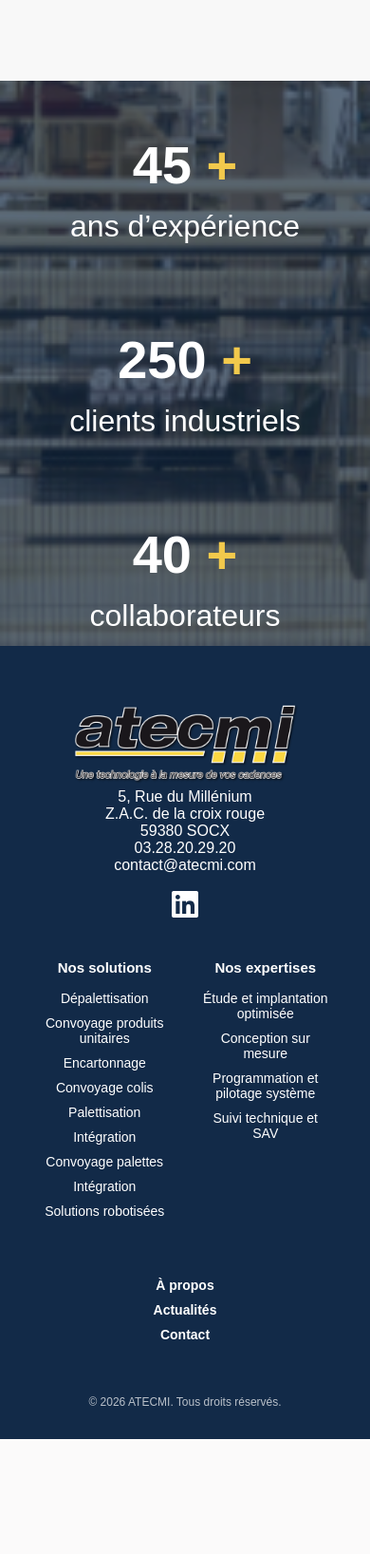
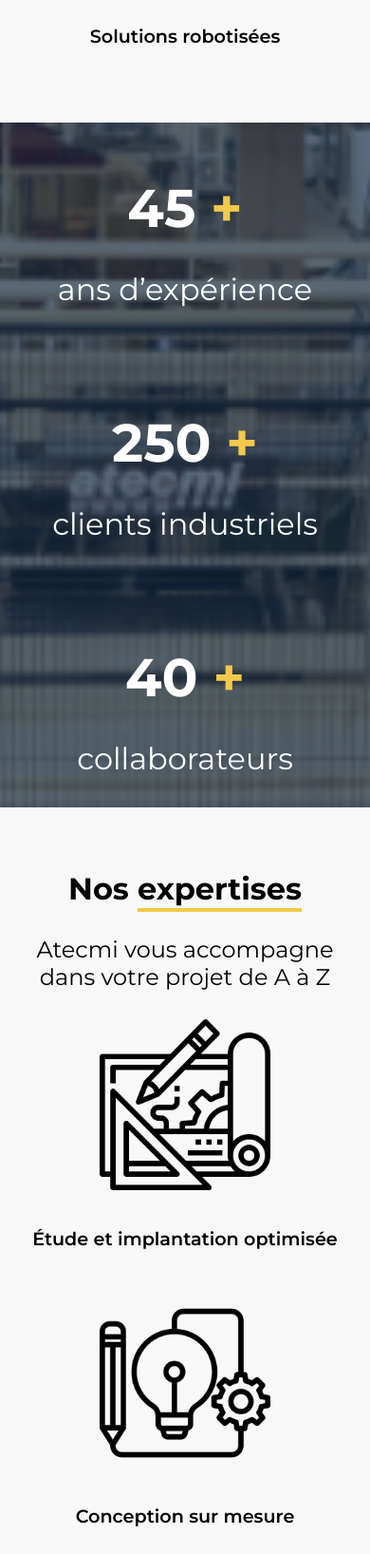
Before and after one commit to MelanyFroment/ATECMI, a Django app: template config/templates/core/home.html in a window 390 px wide. Shown: the part 4864-6500 px from the top of the page at 95% size. Before the commit the page ends 6379 px from the top, so only its background shows below. Run offline with Django 5.2, Linux system fonts and the light colour scheme; the template is opened without the code that fills it, so the values that code supplies are empty.

Commit message:
finish home page

```diff
--- a/config/static/css/style.css
+++ b/config/static/css/style.css
@@ -1,5 +1,4 @@
-body { font-family: sans-serif; margin:0; padding:0; }
-
+body {font-family: 'Montserrat';margin: 0;padding: 0;}
 .footer { background: #222; color: #fff; text-align: center; padding: 1rem; }
 .cta { background: #f2c94c;color: #0e2643;box-shadow: rgba(0, 0, 0, 0.24) 0px 3px 8px; padding: 1rem 2rem; border: none; cursor: pointer;font-weight: 900;}
 .cta2 {background: #0e2643;padding: 1rem 2rem;border: none;color: #fff;cursor: pointer;font-weight: 900;box-shadow: rgba(0, 0, 0, 0.24) 0px 3px 8px;}
@@ -11,7 +10,7 @@
 
 /* NAVBAR */
 .navbar {position: absolute;top: 0;width: 100%;z-index: 10;background: #0f2745cf;display: flex;justify-content: space-around;align-items: center;}
-.navbar a {color: white;text-decoration: none;font-family: 'Montserrat', sans-serif;font-weight: 700;}
+.navbar a {color: white;text-decoration: none;font-weight: 700;}
 .navbar ul {display: flex;align-items: center;gap: 90px;list-style: none;margin: 0;padding: 0;}
 .navbar li.contact{background-color: #f2c94c;padding: 10px;}
 .navbar li.cta a{color: #000;font-weight: bold;}
@@ -95,7 +94,7 @@
         margin-left: 40px;
     }
     .logo {
-        width: 16rem;
+        width: 10rem;
     }
     .nav-menu a {
         font-size: 16px;
@@ -155,13 +154,13 @@
 }
 @media (min-width: 1400px) {
     .hero-content h1 {
-        font-size: 3.8rem;
+        font-size: 3.0rem;
     }
     .hero-content p {
-        font-size: 1.4rem;
+        font-size: 1.2rem;
     }
     .hero-buttons button {
-        font-size: 1.1rem;
+        font-size: 0.8rem;
         padding: 16px 30px;
     }
 }
@@ -229,7 +228,7 @@
 .features h2 strong {position: relative;}
 .features h2 strong::after {content: "";position: absolute;left: 0;bottom: -5px; /* espace sous le texte */width: 100%;height: 4px;background-color: #f2c94c;}
 .cards {display: grid;grid-template-columns: repeat(5, 1fr);gap: 20px;align-items: center;justify-items: center;}
-.card img {width: 100%;max-width: 120px;height: auto;object-fit: contain;transition: transform 0.3s ease-in-out;}
+.card img {width: 100%;max-width: 165px;height: auto;object-fit: contain;transition: transform 0.3s ease-in-out;}
 .card img:hover {transform: scale(1.2);cursor: pointer;}
 
 /* TABLETTE */
@@ -246,6 +245,15 @@
         gap: 10px;
     }
 }
+@media (min-width: 1400px) {
+    .card img {
+        width: 100%;
+        max-width: 225px;
+        height: auto;
+        object-fit: contain;
+        transition: transform 0.3s ease-in-out;
+    }
+}
 
 /* Section Solutions */
 .solutions {padding: 60px 90px;background: #f8f8f8;}
@@ -255,7 +263,7 @@
 .solutions-row {display: grid;grid-template-columns: repeat(3, 1fr);gap: 30px;}
 .solution-item {text-align: center;}
 .solution-item img {width: 100%;max-width: 455px;height: 300px;object-fit: cover;margin-bottom: 15px;transition: transform 0.3s ease;}
-.solution-item p {font-weight: 600;font-size: 1.5rem;}
+.solution-item p {font-weight: 600;font-size: 1.2rem;}
 .solution-item:hover img {transform: scale(1.05);}
 
 /* TABLETTE */
@@ -290,7 +298,7 @@
 .highlight-content {position: relative;z-index: 2;display: grid;grid-template-columns: repeat(3, 1fr);gap: 40px;width: 80%;text-align: center;color: white;}
 .highlight-item h3 {font-size: 3.5rem;margin-bottom: 10px;}
 .highlight-item h3 strong {color: #f2c94c;}
-.highlight-item p {font-size: 2rem;line-height: 0;}
+.highlight-item p {font-size: 2rem;}
 
 /* TABLETTE */
 @media (max-width: 1024px) {
@@ -306,3 +314,49 @@
         gap: 20px;
     }
 }
+
+/* Expertises */
+.expertises{padding: 60px 90px;background: #f8f8f8;}
+.expertises h2 {font-size: 2rem;margin-bottom: 30px;}
+.expertises h2 strong {position: relative;}
+.expertises h2 strong::after {content: "";position: absolute;left: 0;bottom: -5px;width: 100%;height: 4px;background-color: #f2c94c;}
+.expertises p {font-size: 1.5rem;margin-bottom: 30px;text-align: center;}
+.expertises-content {position: relative;z-index: 2;display: grid;grid-template-columns: repeat(4, 1fr);gap: 40px;width: 100%;text-align: center;color: white;}
+.expertises-row {display: grid;grid-template-columns: repeat(3, 1fr);gap: 30px;}
+.expertises-item {text-align: center;}
+.expertises-item img {width: 100%;max-width: 180px;height: 180px;object-fit: cover;margin-bottom: 15px;transition: transform 0.3s ease;}
+.expertises-item p {font-weight: 600;font-size: 1.5rem;color: #000;}
+.expertises-item:hover img {transform: scale(1.05);}
+
+/* TABLETTE */
+@media (max-width: 1024px) {
+    .expertises {
+        padding: 50px 40px;
+    }
+    .expertises-content {
+        grid-template-columns: repeat(2, 1fr);
+        gap: 30px;
+    }
+    .expertises-item img {
+        max-width: 220px;
+        height: 220px;
+    }
+}
+
+/* MOBILE */
+@media (max-width: 600px) {
+    .expertises {
+        padding: 40px 20px;
+    }
+    .expertises-content {
+        grid-template-columns: 1fr;
+        gap: 20px;
+    }
+    .expertises-item img {
+        max-width: 180px;
+        height: 180px;
+    }
+    .expertises-item p {
+        font-size: 1.2rem;
+    }
+}
--- a/config/templates/core/home.html
+++ b/config/templates/core/home.html
@@ -96,4 +96,30 @@
         </div>
     </div>
 </section>
+
+<section class="expertises">
+    <h2 class="text-center">Nos <strong>expertises</strong></h2>
+    <p>Atecmi vous accompagne dans votre projet de A à Z</p>
+    <div class="expertises-content">
+        <div class="expertises-item">
+            <img src="/static/images/accueil/conception1.png" alt="Expérience">
+            <p>Étude et implantation optimisée </p>
+        </div>
+
+        <div class="expertises-item">
+            <img src="/static/images/accueil/conception2.png" alt="Clients">
+            <p>Conception sur mesure</p>
+        </div>
+
+        <div class="expertises-item">
+            <img src="/static/images/accueil/conception3.png" alt="Équipe">
+            <p>Programmation et pilotage système</p>
+        </div>
+
+        <div class="expertises-item">
+            <img src="/static/images/accueil/conception4.png" alt="Équipe">
+            <p>Suivi technique et SAV</p>
+        </div>
+    </div>
+</section>
 {% endblock %}
```
Also changed, not shown: config/static/images/accueil/conception1.png (added), config/static/images/accueil/conception2.png (added), config/static/images/accueil/conception3.png (added), config/static/images/accueil/conception4.png (added).
